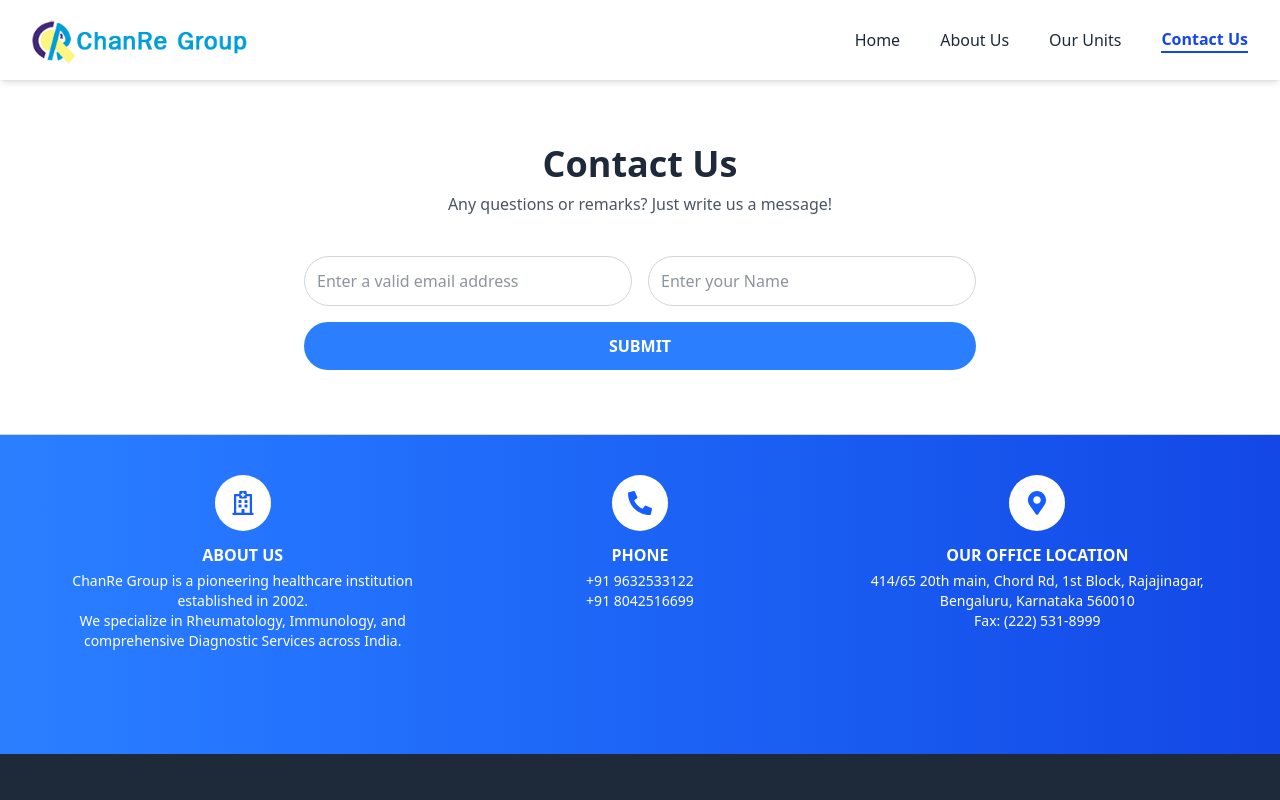
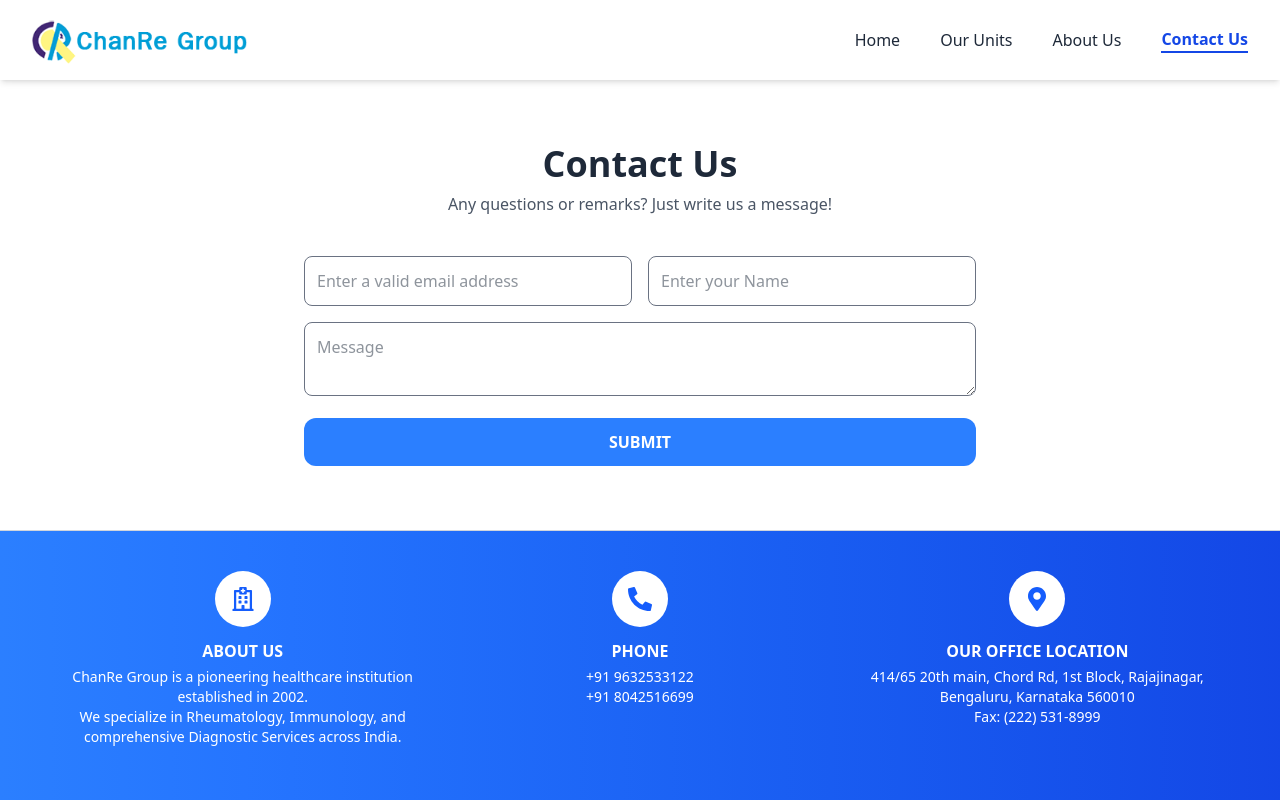
Before and after one commit to ManuJ1210/ChanRe, a React (Vite) app: page /contact in a window 1280 px wide. Shown: the top 800 px of the page. Built offline with nearby package versions, Linux system fonts and the light colour scheme.

Commit message:
Added Contact-Page

```diff
--- a/src/components/Header.jsx
+++ b/src/components/Header.jsx
@@ -43,14 +43,7 @@ function Header() {
             >
               Home
             </NavLink>
-            <NavLink
-              to="/about"
-              className={({ isActive }) =>
-                isActive ? activeLink : "text-gray-800 font-medium hover:text-blue-600 transition"
-              }
-            >
-              About Us
-            </NavLink>
+
             <NavLink
               to="/our-units"
               className={({ isActive }) =>
@@ -58,6 +51,14 @@ function Header() {
               }
             >
               Our Units
+            </NavLink>
+            <NavLink
+              to="/about"
+              className={({ isActive }) =>
+                isActive ? activeLink : "text-gray-800 font-medium hover:text-blue-600 transition"
+              }
+            >
+             About Us
             </NavLink>
 
              <NavLink
--- a/src/pages/contact.jsx
+++ b/src/pages/contact.jsx
@@ -1,55 +1,81 @@
-import { FaRegHospital , FaPhoneAlt, FaMapMarkerAlt } from "react-icons/fa";
+import { FaRegHospital, FaPhoneAlt, FaMapMarkerAlt } from "react-icons/fa";
+import { motion } from "framer-motion";
 
 const ContactPage = () => {
     return (
         <div className="bg-white text-gray-800">
 
             <section className="py-16 px-6 text-center">
-        <h2 className="text-4xl font-bold mb-2">Contact Us</h2>
-        <p className="text-gray-600 mb-10">
+                <motion.h2 className="text-4xl font-bold mb-2 "
+                    initial={{ opacity: 0, y: -30 }}
+                    whileInView={{ opacity: 1, y: 0 }}
+                    transition={{ duration: 0.6 }}
+                    viewport={{ once: true }}>Contact Us</motion.h2>
+
+                <motion.p className="text-gray-600 mb-10"
+                    initial={{ opacity: 0 }}
+                    whileInView={{ opacity: 1 }}
+                    transition={{ delay: 0.2, duration: 0.6 }}
+                    viewport={{ once: true }}>
                     Any questions or remarks? Just write us a message!
-        </p>
+                </motion.p>
 
 
-        <form className="max-w-2xl mx-auto grid grid-cols-1 md:grid-cols-2 gap-4">
+                <motion.form className="max-w-2xl mx-auto grid grid-cols-1 md:grid-cols-2 gap-4"
+                    initial={{ opacity: 0, y: 40 }}
+                    whileInView={{ opacity: 1, y: 0 }}
+                    transition={{ duration: 0.7, delay: 0.1 }}
+                    viewport={{ once: true }}   >
                     <input
                         type="email"
                         placeholder="Enter a valid email address"
-            className="p-3 rounded-full border border-gray-300 focus:outline-none"
+                        className="p-3 rounded-lg border border-gray-500 focus:outline-none"
                     />
                     <input
                         type="text"
                         placeholder="Enter your Name"
-            className="p-3 rounded-full border border-gray-300 focus:outline-none"
+                        className="p-3 rounded-lg border border-gray-500  focus:outline-none"
                     />
+                    <div className="md:col-span-2">
+                    <textarea className="w-full border p-3 rounded-lg border-gray-500  focus:outline-none  " placeholder="Message"></textarea></div>
                     <div className="md:col-span-2">
                         <button
                             type="submit"
-              className="w-full bg-blue-500 text-white py-3 rounded-full font-semibold hover:bg-blue-700 transition"
+                            className="w-full bg-blue-500 text-white py-3 rounded-xl font-semibold hover:bg-blue-700 transition"
                         >
                             SUBMIT
                         </button>
                     </div>
-        </form>
+                </motion.form>
             </section>
 
 
             <section className="bg-gradient-to-r from-blue-500 to-blue-700 py-10 px-6 border-t align-middle border-gray-300 h-80">
                 <div className="max-w-6xl mx-auto grid grid-cols-1 sm:grid-cols-3 gap-10 text-center">
 
-          <div>
+                    <motion.div
+                        initial={{ opacity: 0, y: 40 }}
+                        whileInView={{ opacity: 1, y: 0 }}
+                        transition={{ delay: 0.4 , duration: 0.2 }}
+                        viewport={{ once: true }}
+                        whileHover={{ scale: 1.05 }}>
                         <div className="flex justify-center mb-3">
                             <div className="bg-white text-blue-600 p-4 rounded-full text-2xl">
-                <FaRegHospital  />
+                                <FaRegHospital />
                             </div>
                         </div>
                         <h4 className="font-bold text-white  mb-1">ABOUT US</h4>
                         <p className="text-sm text-white "> ChanRe Group is a pioneering healthcare institution established in 2002. <br />
                             We specialize in Rheumatology, Immunology, and comprehensive Diagnostic Services across India.</p>
 
-            </div>
+                    </motion.div>
 
-          <div>
+                    <motion.div
+                      initial={{ opacity: 0, y: 40 }}
+                        whileInView={{ opacity: 1, y: 0 }}
+                        transition={{ delay: 0.5 , duration: 0.2 }}
+                        viewport={{ once: true }}
+                        whileHover={{ scale: 1.05 }} >
                         <div className="flex justify-center mb-3">
                             <div className="bg-white text-blue-600 p-4 rounded-full text-2xl">
                                 <FaPhoneAlt />
@@ -58,9 +84,14 @@ const ContactPage = () => {
                         <h4 className="font-bold text-white  mb-1">PHONE </h4>
                         <p className="text-sm text-white ">+91 9632533122</p>
                         <p className="text-sm text-white ">+91 8042516699</p>
-          </div>
+                    </motion.div>
 
-          <div>
+                    <motion.div
+                    initial={{ opacity: 0, y: 40 }}
+                        whileInView={{ opacity: 1, y: 0 }}
+                        transition={{ delay: 0.6 , duration: 0.2 }}
+                        viewport={{ once: true }}
+                        whileHover={{ scale: 1.05 }}>
                         <div className="flex justify-center mb-3">
                             <div className="bg-white text-blue-600 p-4 rounded-full text-2xl">
                                 <FaMapMarkerAlt />
@@ -69,8 +100,9 @@ const ContactPage = () => {
                         <h4 className="font-bold text-white mb-1">OUR OFFICE LOCATION</h4>
                         <p className="text-sm text-white">414/65 20th main, Chord Rd, 1st Block, Rajajinagar, Bengaluru, Karnataka 560010</p>
                         <p className="text-sm text-white">Fax: (222) 531-8999</p>
+                    </motion.div>
                 </div>
-        </div>
+
             </section>
           </div>
 
```
Lines whose indentation alone changed are shown as unchanged.
